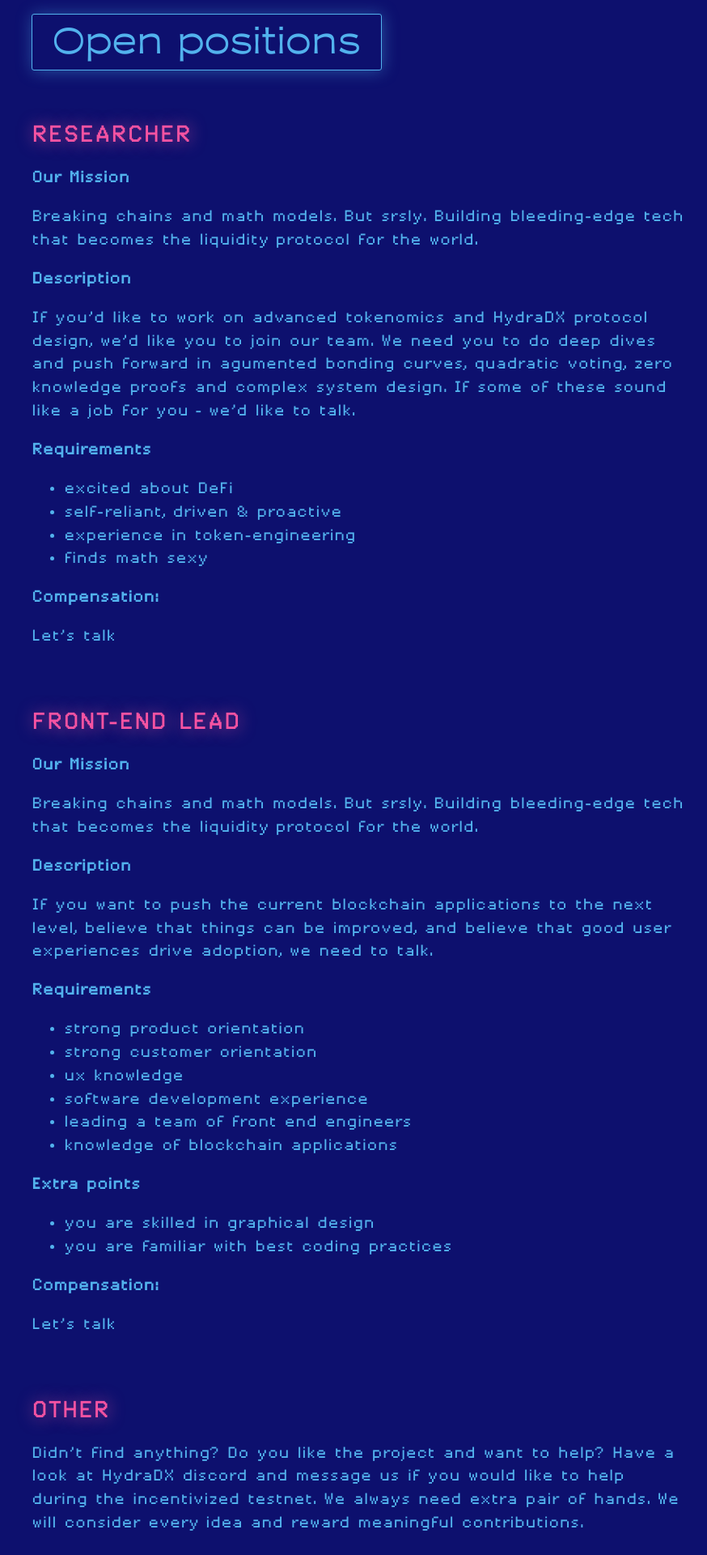
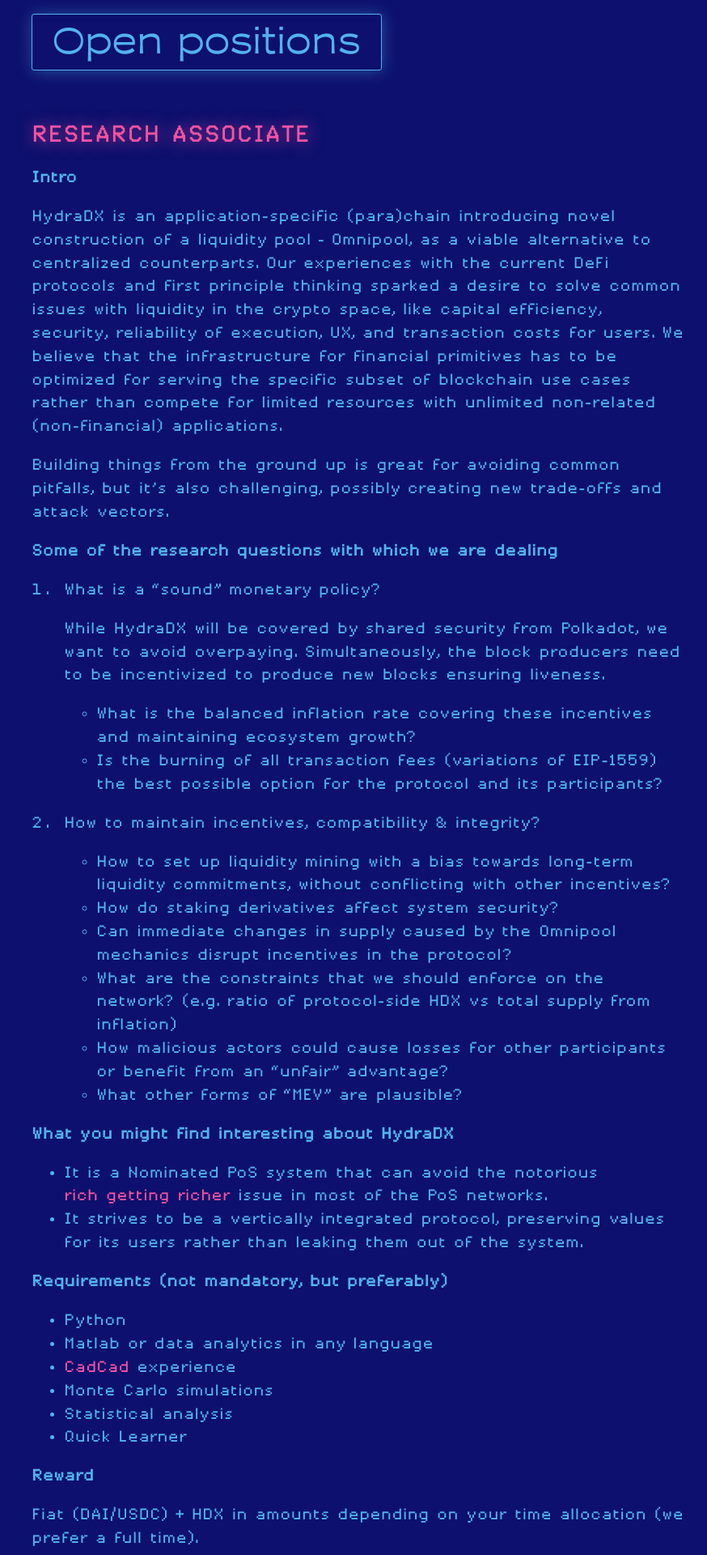
Before and after one commit to galacticcouncil/HydraDX-web-old, a Jekyll site: the page built from jobs.markdown, in a window 1280 px wide. Shown: the top 1920 px of the page at 81% size, without its empty margins (198-1072 px from the left). Built offline with Jekyll 4.4.1, drawn with Linux system fonts in a browser that asks for light colours; our own code applies the rules of GitHub Pages for plain Markdown files.

Commit message:
Update Researcher job description

```diff
--- a/_layouts/default.html
+++ b/_layouts/default.html
@@ -1,7 +1,7 @@
 <!DOCTYPE html>
 <html lang="{{ page.lang | default: 'en' }}">
   {%- include head.html -%}
-  <body>
+  <body class="{% if page.style %}{{ page.style }} {% endif %}">
     <main class="page-content" aria-label="Content">
       <div class="wrapper">{{ content }}</div>
       <div class="footer">
--- a/css/main.scss
+++ b/css/main.scss
@@ -426,3 +426,19 @@ img {
     margin:auto;
   }
 }
+
+.jobs {
+  a {
+    border: 0;
+    padding: 0;
+    margin: 0;
+  }
+
+  a:hover {
+    color: #f653a2;
+    border-color: transparent;
+    background-color: transparent;
+    border-bottom: 0.1rem solid #f653a2;
+    padding-bottom: 0.05rem;
+  }
+}
--- a/jobs.markdown
+++ b/jobs.markdown
@@ -1,29 +1,53 @@
 ---
 layout: info
+style: jobs
 ---
 
 # Open positions
 
-## [Researcher](#researcher)
+## [Research Associate](#research-associate)
 
-**Our Mission**
+**Intro**
 
-Breaking chains and math models. But srsly. Building bleeding-edge tech that becomes the liquidity protocol for the world.
+HydraDX is an application-specific (para)chain introducing novel construction of a liquidity pool - Omnipool, as a viable alternative to centralized counterparts. Our experiences with the current DeFi protocols and first principle thinking sparked a desire to solve common issues with liquidity in the crypto space, like capital efficiency, security, reliability of execution, UX, and transaction costs for users. We believe that the infrastructure for financial primitives has to be optimized for serving the specific subset of blockchain use cases rather than compete for limited resources with unlimited non-related (non-financial) applications.
 
-**Description**
+Building things from the ground up is great for avoiding common pitfalls, but it's also challenging, possibly creating new trade-offs and attack vectors.
 
-If you'd like to work on advanced tokenomics and HydraDX protocol design, we'd like you to join our team. We need you to do deep dives and push forward in agumented bonding curves, quadratic voting, zero knowledge proofs and complex system design. If some of these sound like a job for you - we’d like to talk.
+**Some of the research questions with which we are dealing**
 
-**Requirements**
+1. What is a "sound" monetary policy?
 
-- excited about DeFi
-- self-reliant, driven & proactive
-- experience in token-engineering
-- finds math sexy
+    While HydraDX will be covered by shared security from Polkadot, we want to avoid overpaying. Simultaneously, the block producers need to be incentivized to produce new blocks ensuring liveness.
 
-**Compensation:**
+    * What is the balanced inflation rate covering these incentives and maintaining ecosystem growth?
+    * Is the burning of all transaction fees (variations of EIP-1559) the best possible option for the protocol and its participants?
 
-Let's talk
+2. How to maintain incentives, compatibility & integrity?
+
+    * How to set up liquidity mining with a bias towards long-term liquidity commitments, without conflicting with other incentives?
+    * How do staking derivatives affect system security?
+    * Can immediate changes in supply caused by the Omnipool mechanics disrupt incentives in the protocol?
+    * What are the constraints that we should enforce on the network? (e.g. ratio of protocol-side HDX vs total supply from inflation)
+    * How malicious actors could cause losses for other participants or benefit from an "unfair" advantage?
+    * What other forms of "MEV" are plausible?
+
+**What you might find interesting about HydraDX**
+
+* It is a Nominated PoS system that can avoid the notorious [rich getting richer](https://vitalik.ca/general/2020/11/06/pos2020.html) issue in most of the PoS networks.
+* It strives to be a vertically integrated protocol, preserving values for its users rather than leaking them out of the system.
+
+**Requirements (not mandatory, but preferably)**
+
+* Python
+* Matlab or data analytics in any language
+* [CadCad](https://cadcad.org) experience
+* Monte Carlo simulations
+* Statistical analysis
+* Quick Learner
+
+**Reward**
+
+Fiat (DAI/USDC) + HDX in amounts depending on your time allocation (we prefer a full time).
 
 ## [Front-end lead](#front-end-lead)
 
```
